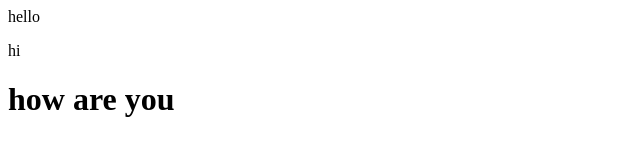
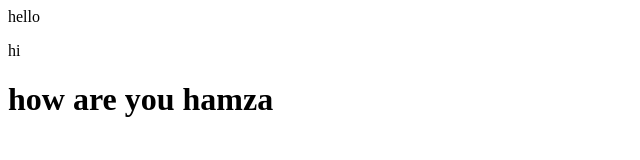
Before and after one commit to bashartech/gitrepo, a plain HTML site: page index.html in a window 1280 px wide. Shown: the whole page, without its empty margins (0-640 px from the left). Drawn offline with Linux system fonts and the light colour scheme.

Commit message:
first commit

```diff
--- a/index.html
+++ b/index.html
@@ -1,3 +1,3 @@
 <p>hello</p>
 <p>hi</p>
-<h1>how are you</h1>
+<h1>how are you hamza</h1>
```
